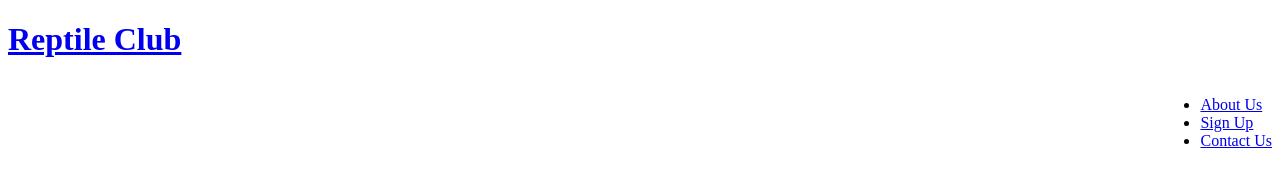
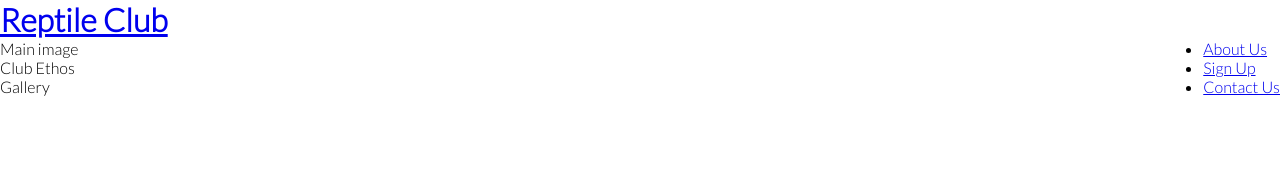
Before and after one commit to lukask207/reptile-club, a plain HTML site: page index.html in a window 1280 px wide. Drawn offline with Linux system fonts and the light colour scheme.

Commit message:
Add google fonts and remove default margins, padding and border

```diff
--- a/assets/css/style.css
+++ b/assets/css/style.css
@@ -1,3 +1,18 @@
+@import url('https://fonts.googleapis.com/css2?family=Lato:wght@300&family=Oswald:wght@300&display=swap');
+
+* {
+    margin: 0;
+    padding: 0;
+    border: none;
+}
+
+body {
+    font-family: Lato, sans-serif;
+    font-weight: 300;
+
+}
+
+
 #nav {
     float: right;
 }
--- a/index.html
+++ b/index.html
@@ -29,10 +29,10 @@
         </div>
     </nav>
 
-    <main>
+    <section>Main image</section>
+    <section>Club Ethos</section>
+    <section>Gallery</section>
 
-
-    </main>
     <footer>
 
     </footer>
```
